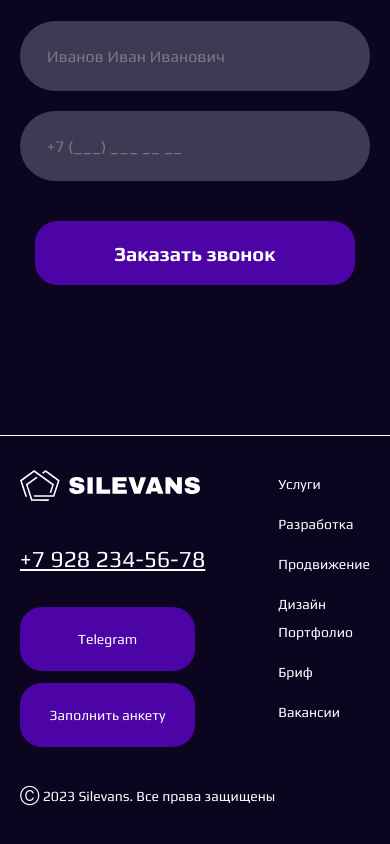
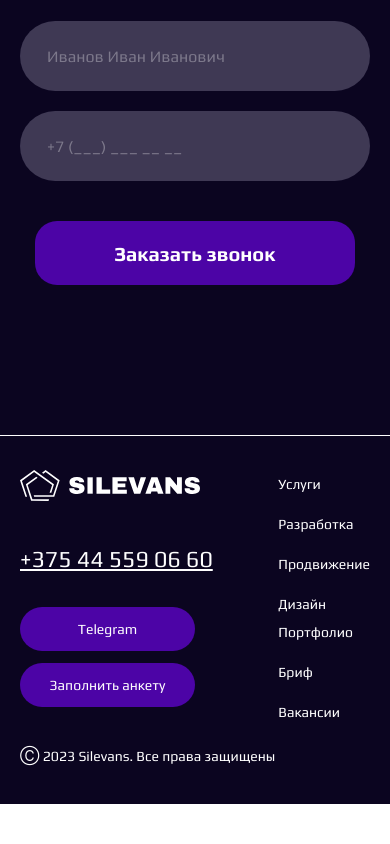
Before and after one commit to JulieBenchuk/web-studio, a Next.js app: page / in a window 390 px wide. Shown: the part 4023-4867 px from the top of the page. After the commit the page ends 4827 px from the top, so only its background shows below. Built offline with nearby package versions, Linux system fonts and the light colour scheme.

Commit message:
refactor: style of telegram button in footer

```diff
--- a/src/components/common/footer/Footer.tsx
+++ b/src/components/common/footer/Footer.tsx
@@ -12,7 +12,7 @@ export const Footer: React.FC = () => {
     const router = useRouter()
 
     const onTelegramClickHandler = () => {
-        router.push('https://t.me/u11wsia')
+        router.push('https://t.me/julie_benchuk')
     }
 
     return (
@@ -22,7 +22,7 @@ export const Footer: React.FC = () => {
                     <div className={styles.logo}>
                         <Image src={logo} alt={"silevans logo"}/>
                     </div>
-                    <Link href={'tel:+79282345678'}>+7 928 234-56-78</Link>
+                    <Link href={'tel:+375445590660'}>+375 44 559 06 60</Link>
                     <div className={styles.buttonsBlock}>
                         <FullButton onClick={onTelegramClickHandler}>Telegram</FullButton>
                         <FullButton>Заполнить анкету</FullButton>
--- a/src/styles/components/footer.module.scss
+++ b/src/styles/components/footer.module.scss
@@ -114,6 +114,7 @@
         button {
           width: 175px;
           min-width: 175px;
+          height: 44px;
           @include Text-FS-FW-LH(14px, 400, 16px);
         }
       }
```
